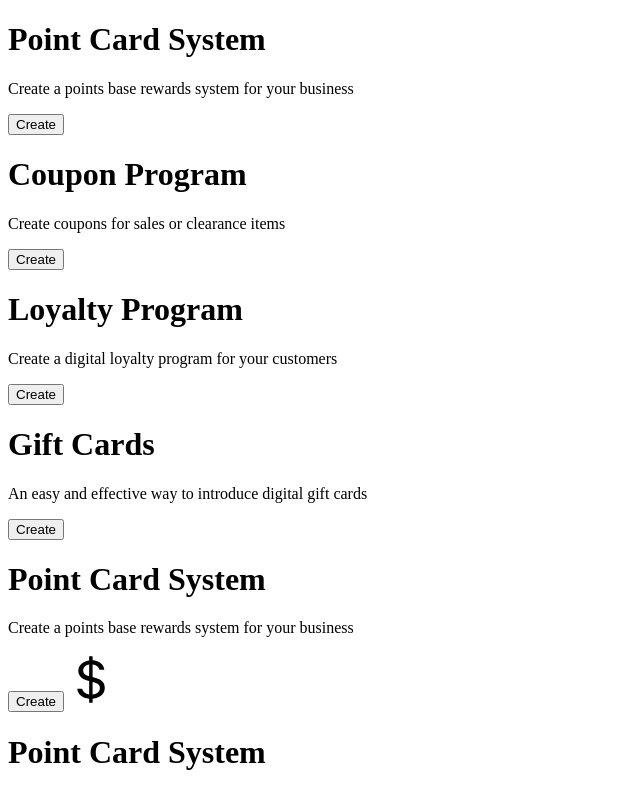
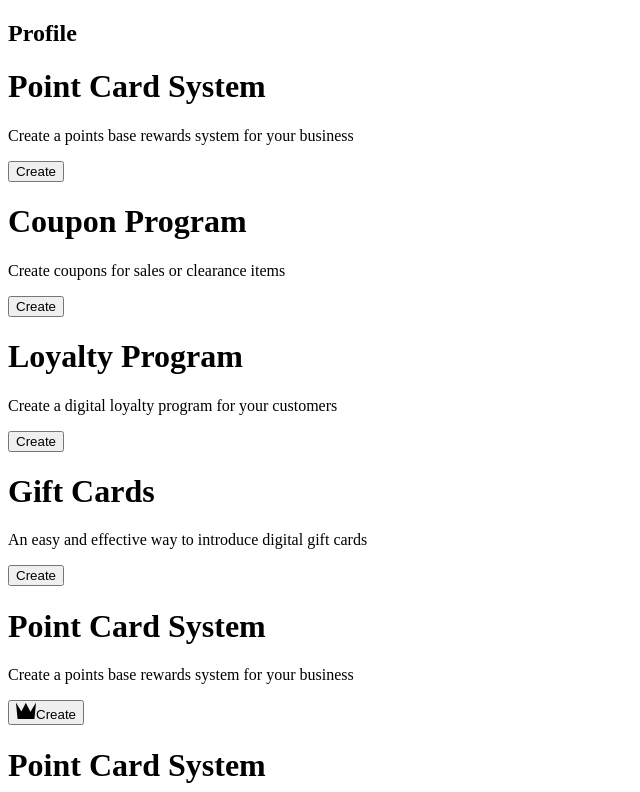
Before and after one commit to vibrentcarey/industry_project, a Next.js app: page /programoptions in a window 1280 px wide. Shown: the top 792 px of the page, without its empty margins (0-640 px from the left). Built offline with nearby package versions, Linux system fonts and the light colour scheme.

Commit message:
program option page mostly complete

```diff
--- a/components/CreateButton.js
+++ b/components/CreateButton.js
@@ -1,9 +1,20 @@
 import React from "react";
 
-export default function CreateButton({ ...props }) {
-	return (
-		<button {...props} className="bg-primaryBlack text-white rounded-full w-1/2 p-1 shadow-md">
-			Create
+export default function CreateButton({ premium, ...props }) {
+	return premium ? (
+		<button
+			{...props}
+			className="bg-primaryYellow text-black w-20  font-semibold rounded-full py-1 text-sm  px-2 gap-2 shadow-md flex items-center"
+		>
+			<img className="h-2" src="./crown.svg" />
+			<span className="font-bold">Create</span>
+		</button>
+	) : (
+		<button
+			{...props}
+			className="bg-primaryBlack text-white rounded-full w-20 px-2 py-1 text-sm shadow-md"
+		>
+			<span className="font-bold">Create</span>
 		</button>
 	);
 }
--- a/components/LoyaltyCard.js
+++ b/components/LoyaltyCard.js
@@ -1,17 +1,13 @@
 import React from "react";
 import CreateButton from "./CreateButton";
 
-
-
 export default function LoyaltyCard({ title, message, premium, icon }) {
 	return premium ? (
-		<div className="flex flex-col justify-between w-[47%] gap-4 shadow-xl rounded-lg p-4 ">
+		<div className="flex flex-col justify-between w-[47%] gap-4 shadow-xl rounded-lg p-4 bg-[#FFFDF4]">
 			<h1 className="text-xl font-extrabold">{title}</h1>
 			<p className="text-xs">{message}</p>
-			<div className="flex justify-between">
-				<CreateButton />
-				<img className="h-10" src={icon} />
-			</div>
+
+			<CreateButton premium />
 		</div>
 	) : (
 		<div className="flex flex-col justify-between w-[47%] gap-4 shadow-xl rounded-lg p-4 bg-white">
--- a/components/TopBar.js
+++ b/components/TopBar.js
@@ -1,11 +1,13 @@
-import React from 'react';
+import React from "react";
 
-const TopBar = () => {
-  return (
-    <div className='w-full bg-primaryBlack flex justify-around py-2 rounded-full shadow-xl'>
-      <h2 className='text-white'>Profile</h2>
-    </div>
-  );
+const TopBar = ({ ...props }) => {
+	return (
+		<div
+			className={`w-full bg-primaryBlack flex justify-around py-2 rounded-full shadow-xl ${props.className}`}
+		>
+			<h2 className="text-white">Profile</h2>
+		</div>
+	);
 };
 
 export default TopBar;
--- a/pages/programoptions.jsx
+++ b/pages/programoptions.jsx
@@ -2,10 +2,12 @@ import React from "react";
 import LoyaltyCard from "../components/LoyaltyCard";
 import PageWrapper from "../components/PageWrapper";
 import PromoBadge from "../components/PromoBadge";
+import TopBar from "../components/TopBar";
 
 export default function programoptions() {
 	return (
 		<PageWrapper>
+			<TopBar className="-mt-14"/>
 			<div className="flex flex-wrap gap-4 justify-between">
 				<LoyaltyCard
 					title="Point Card System"
```
Also changed, not shown: public/crown.svg (added).
